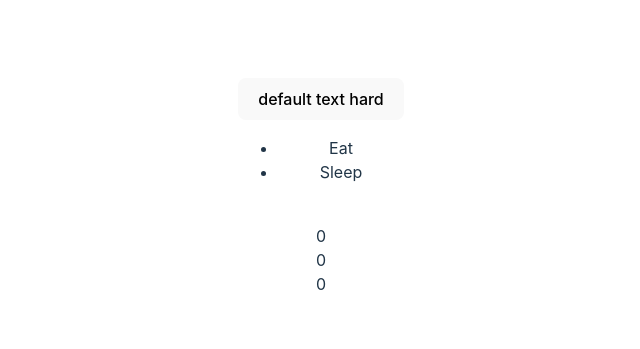
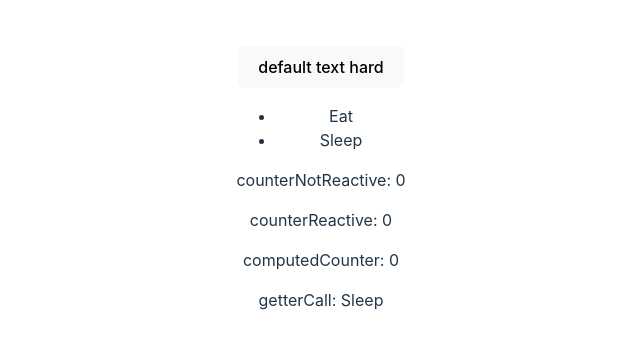
Before and after one commit to ChristianBielak/wissenstransfer-vue, a Vue app: page / in a window 1280 px wide. Shown: the part 213-562 px from the top of the page, without its empty margins (319-959 px from the left). Built offline with nearby package versions, Linux system fonts and the light colour scheme.

Commit message:
more examples

```diff
--- a/src/App.vue
+++ b/src/App.vue
@@ -6,12 +6,14 @@ import ButtonComponent from "./components/ButtonComponent.vue";
 let counterNotReactive: number = 0;
 let counterReactive = ref<number>(0);
 let computedCounter = computed((): number => counterReactive.value * 2);
-let vuexBinding = computed((): string[] => todoStore.todos);
 
 const todoStore = useTodoStore();
+
 function addTodo(todo: string) {
   todoStore.addTodo(todo);
 }
+let vuexBinding = computed((): string[] => todoStore.todos);
+let getterCall = computed((): string => todoStore.getTodo(1));
 
 watch(todoStore.todos, triggerFunction);
 function triggerFunction() {
@@ -23,19 +25,15 @@ function triggerFunction() {
 <template>
   <div>
     <ButtonComponent @button-clicked="addTodo('foo')" text-optional="hard" />
-
     <ul>
       <li v-for="todo in vuexBinding">
         {{ todo }}
       </li>
     </ul>
-
-    <br />
-    {{ counterNotReactive }}
-    <br />
-    {{ counterReactive }}
-    <br />
-    {{ computedCounter }}
+    <p>counterNotReactive: {{ counterNotReactive }}</p>
+    <p>counterReactive: {{ counterReactive }}</p>
+    <p>computedCounter: {{ computedCounter }}</p>
+    <p>getterCall: {{ getterCall }}</p>
   </div>
 </template>
 
--- a/src/main.ts
+++ b/src/main.ts
@@ -5,4 +5,3 @@ import App from "./App.vue";
 import { useTodoStore } from "./store/todoStore";
 
 createApp(App).use(createPinia()).mount("#app");
-useTodoStore();
--- a/src/store/todoStore.ts
+++ b/src/store/todoStore.ts
@@ -1,6 +1,6 @@
 import { defineStore } from "pinia";
 
-export type RootState = {
+export type TodoState = {
   todos: string[];
   todo: string;
 };
@@ -8,7 +8,7 @@ export type RootState = {
 export const useTodoStore = defineStore({
   id: "todoStore",
 
-  state: (): RootState => ({
+  state: (): TodoState => ({
     todos: ["Eat", "Sleep"],
     todo: "",
   }),
```
